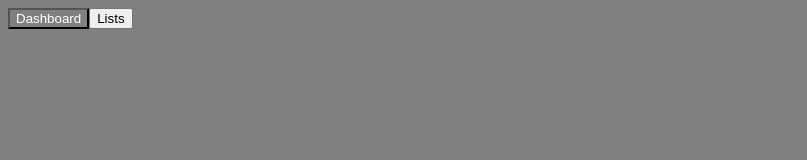
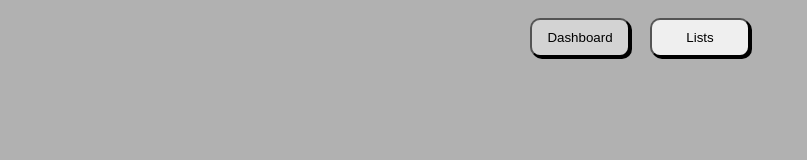
Before and after one commit to mitchnode/toodoo, a website built with webpack: page src/template.html in a window 1280 px wide. Shown: the whole page, without its empty margins (0-807 px from the left). Built offline with nearby package versions, Linux system fonts and the light colour scheme.

Commit message:
Fixed buttons

```diff
--- a/src/index.js
+++ b/src/index.js
@@ -1,7 +1,7 @@
 import "./styles.css";
 
-var home_button = document.getElementById("dashboard")
-home_button.setAttribute("style","background-color:grey;color: white;");
-home_button.addEventListener("click", () => { load_page(home); home_button.setAttribute("style","background-color:grey;color: white;");})
-var menu_button = document.getElementById("lists")
-menu_button.addEventListener("click", () => { load_page(menu); menu_button.setAttribute("style","background-color:grey;color: white;");})
+var dashboard_button = document.getElementById("dashboard")
+dashboard_button.setAttribute("style","background-color:lightgrey;");
+//dashboard_button.addEventListener("click", () => { load_page(dashboard); dashboard_button.setAttribute("style","background-color:grey;color: white;");})
+var lists_button = document.getElementById("lists")
+//lists_button.addEventListener("click", () => { load_page(lists); lists_button.setAttribute("style","background-color:grey;color: white;");})
--- a/src/styles.css
+++ b/src/styles.css
@@ -1,5 +1,5 @@
 body{
-    background-color: grey;
+    background-color: rgb(177, 177, 177);
     font-family: Roboto, Oxygen, Ubuntu, Cantarell, 'Open Sans', 'Helvetica Neue', sans-serif;
 }
 
@@ -10,6 +10,18 @@ h1 {
 p {
     text-align: center;
 }
+
+nav {
+    text-align: center;
+}
+
+button {
+    padding: 10px;
+    margin: 10px;
+    border-radius: 10px;
+    width: 100px;
+    box-shadow: 2px 2px;
+}
 .content {
     width: 100%;
 }
```
